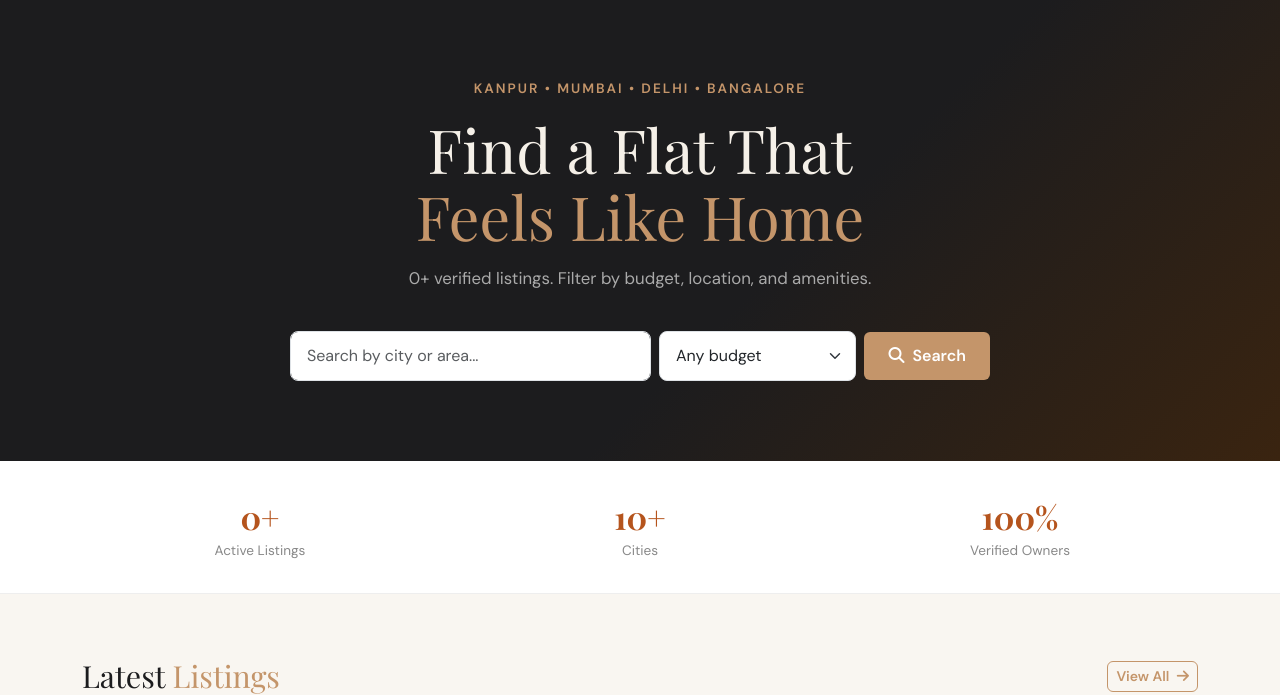
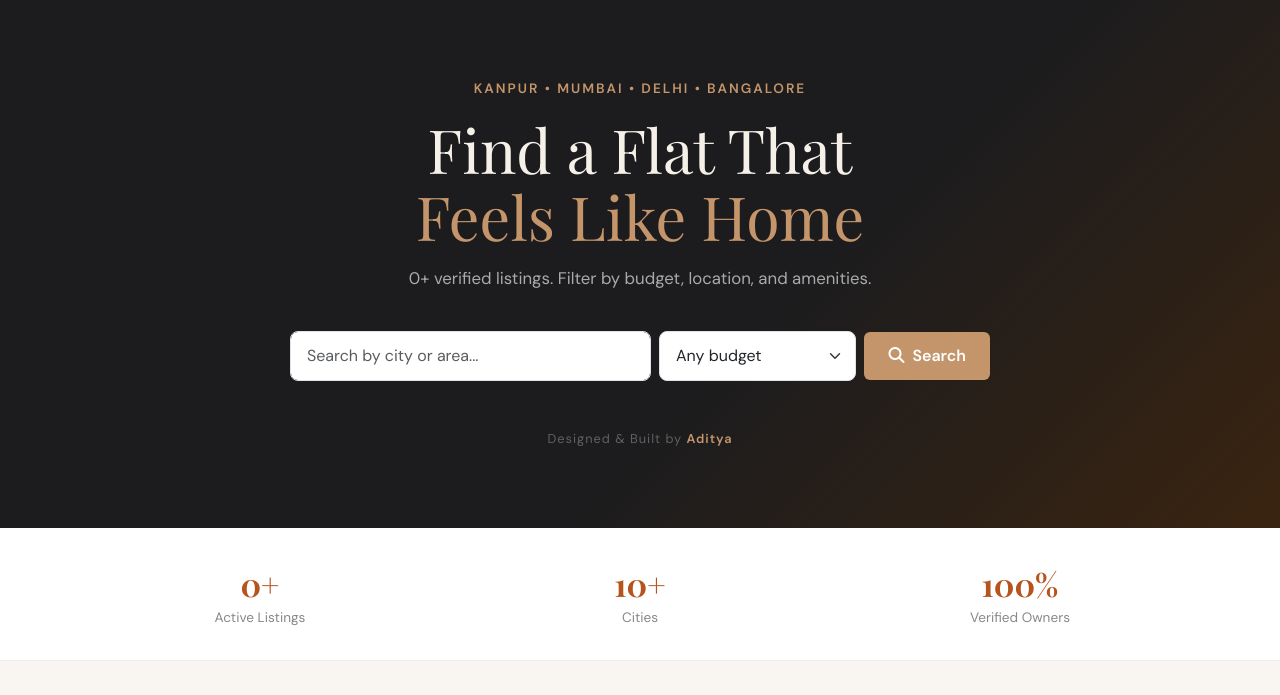
Before and after one commit to Aditya152602/flatfinder, a Django app: page / in a window 1280 px wide. Shown: the part 83-778 px from the top of the page. Run offline with Django 4.2, Linux system fonts and the light colour scheme; data that the repository does not hold is empty.

Commit message:
Add creator credit on home page

```diff
--- a/templates/listings/home.html
+++ b/templates/listings/home.html
@@ -37,6 +37,12 @@
             </a>
             {% endfor %}
         </div>
+
+          <!-- Credit -->
+        <p style="margin-top:2rem; color:rgba(255,255,255,0.3); font-size:0.8rem; letter-spacing:1px;">
+            Designed & Built by <span style="color:var(--clay); font-weight:600;">Aditya</span>
+        </p>
+
     </div>
 </section>
 
```
